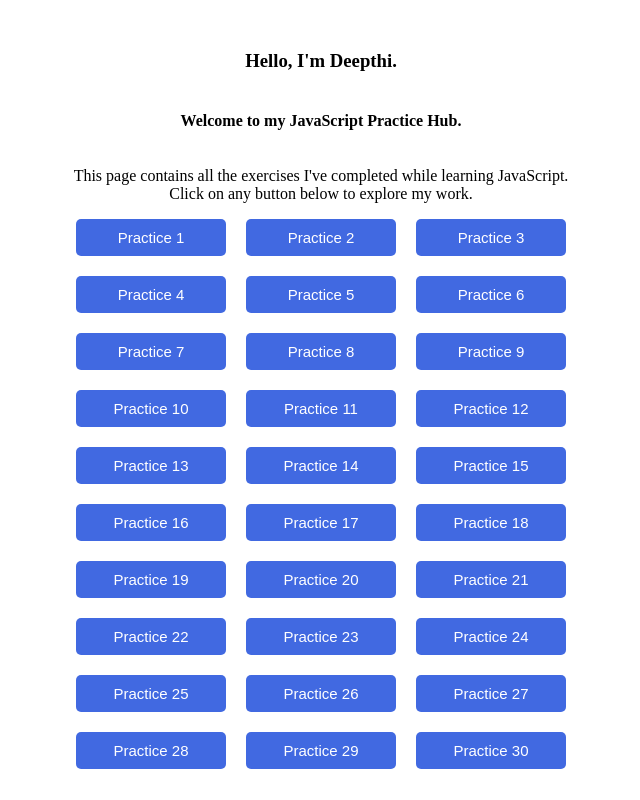
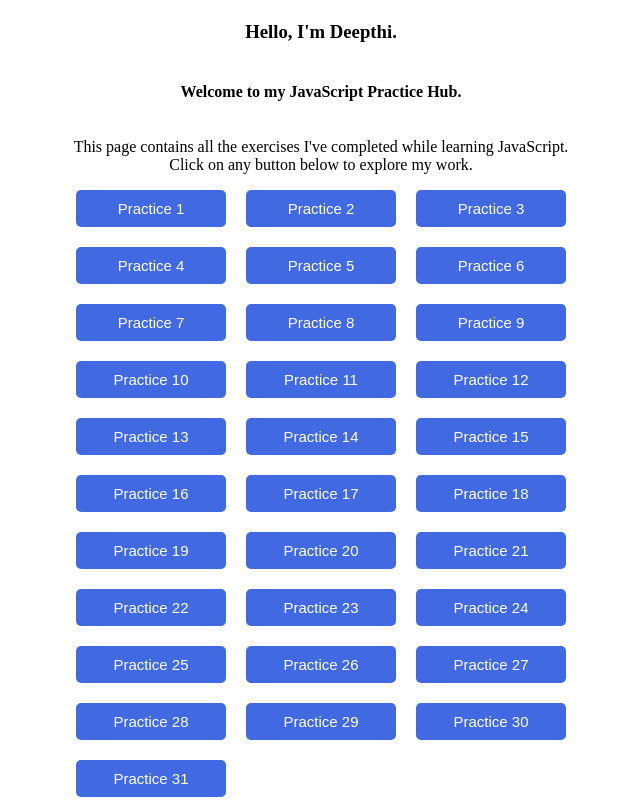
Before and after one commit to arradeepthi/JS-Practice, a plain HTML site: page index.html in a window 1280 px wide. Shown: the whole page, without its empty margins (319-959 px from the left). Drawn offline with Linux system fonts and the light colour scheme.

Commit message:
Added 31st file

```diff
--- a/index.html
+++ b/index.html
@@ -55,7 +55,7 @@
     </div>
     <script>
         let str = "";
-        for(let i=1; i<=30; i++){
+        for(let i=1; i<=31; i++){
             str += `<button onClick="window.location.href='ex${i}.html'">Practice ${i}</button>`;
         }
         document.getElementById("links").innerHTML = str;
```
